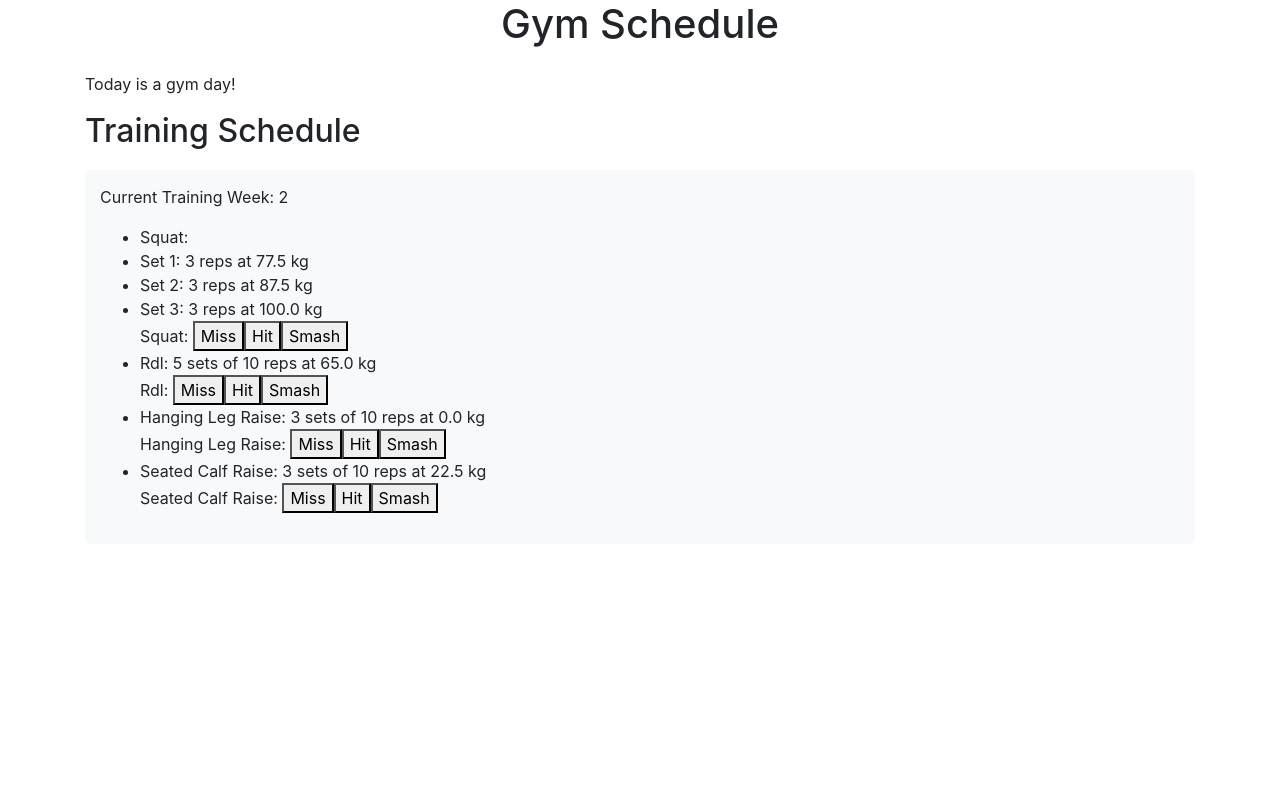
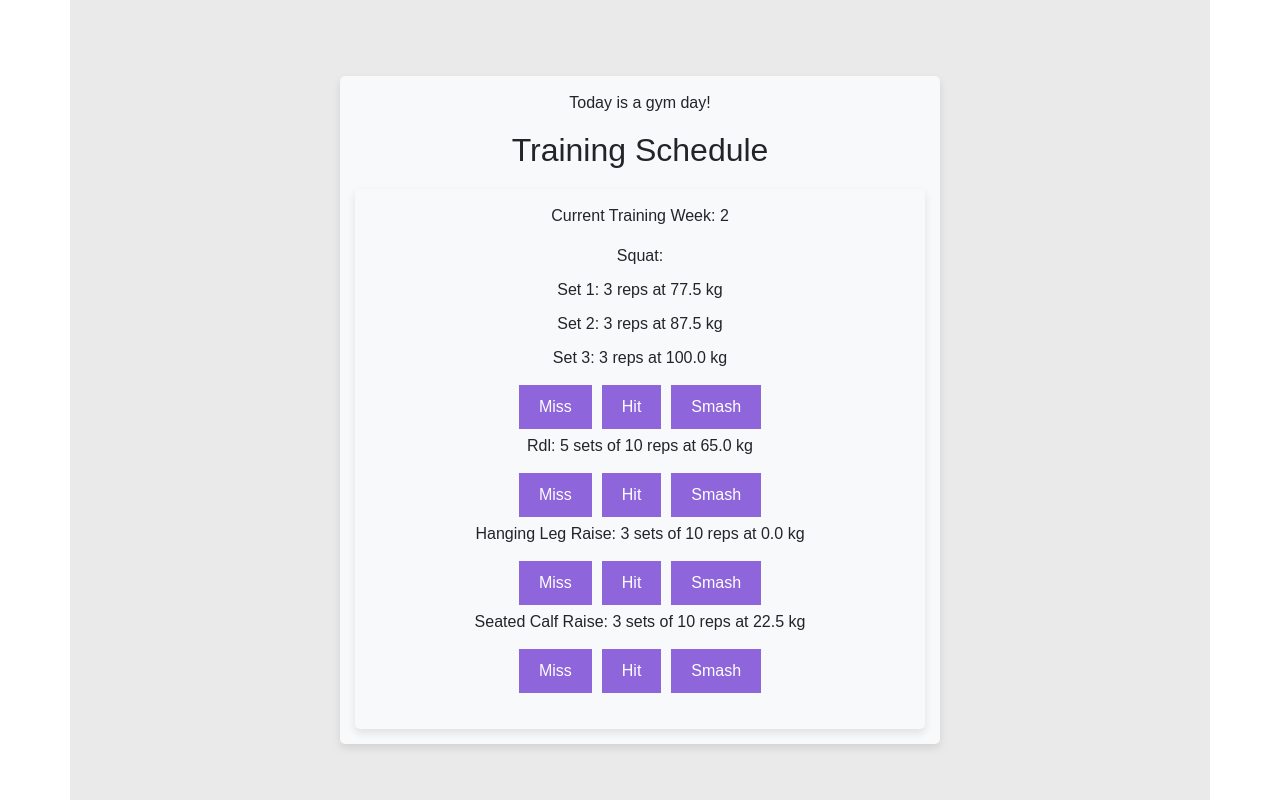
Before and after one commit to Wytchwulf/Wendlr, a Flask app: page / in a window 1280 px wide. Run offline with Flask 3, Linux system fonts and the light colour scheme; data comes from the database, SQL or seed files in the repository; data that the repository does not hold is empty; some libraries are stand-ins or nearby versions.

Commit message:
Additional Styling

```diff
--- a/helpers.py
+++ b/helpers.py
@@ -258,7 +258,7 @@ def display_training_schedule(training_day):
                 html_output += (
                     f"<li>Skipping {exercise} as weight data is not available.</li>"
                 )
-        html_output += f"<div>{exercise.title()}: "
+        html_output += f"<div>"
         html_output += f"<button id='btn_miss_{exercise}' onclick='incrementCounter(\"{exercise}\", \"Miss\")'>Miss</button>"
         html_output += f"<button id='btn_hit_{exercise}' onclick='incrementCounter(\"{exercise}\", \"Hit\")'>Hit</button>"
         html_output += f"<button id='btn_smash_{exercise}' onclick='incrementCounter(\"{exercise}\", \"Smash\")'>Smash</button>"
--- a/static/styles.css
+++ b/static/styles.css
@@ -1,11 +1,38 @@
+.container {
+    display: flex; /* Using flexbox */
+    justify-content: center; /* Center content horizontally */
+    align-items: center; /* Center content vertically */
+    min-height: 100vh; /* Full viewport height */
+    background-color: #eaeaea; /* Light background for the whole page */
+    font-family: 'Arial', sans-serif; /* Modern font */
+}
 .schedule {
     background-color: #f8f9fa;
     border-radius: 5px;
     padding: 15px;
     margin-top: 20px;
+    box-shadow: 0 4px 8px rgba(0, 0, 0, 0.1); /* Adds subtle shadow */
+    max-width: 600px; /* Maximum width */
+    width: 100%; /* Responsive width */
+    text-align: center; /* Center text */
 }
 @media (max-width: 576px) {
     .schedule {
         padding: 10px;
     }
 }
+button {
+    background-color: #8e65da; /* Bootstrap primary color */
+    color: white;
+    border: none;
+    padding: 10px 20px;
+    margin: 5px;
+}
+ul {
+    list-style-type: none; /* Removes the default bullet points */
+    padding: 0; /* Removes default padding */
+}
+
+li {
+    margin-bottom: 10px; /* Optional: adds space between list items */
+}
--- a/templates/index.html
+++ b/templates/index.html
@@ -7,7 +7,7 @@
 </head>
 <body>
     <div class="container">
-        <h1 class="text-center mb-4">Gym Schedule</h1>
+        <div class="schedule">
         <p>{{ message }}</p>
         {% if schedule %}
             <h2>Training Schedule</h2>
```
